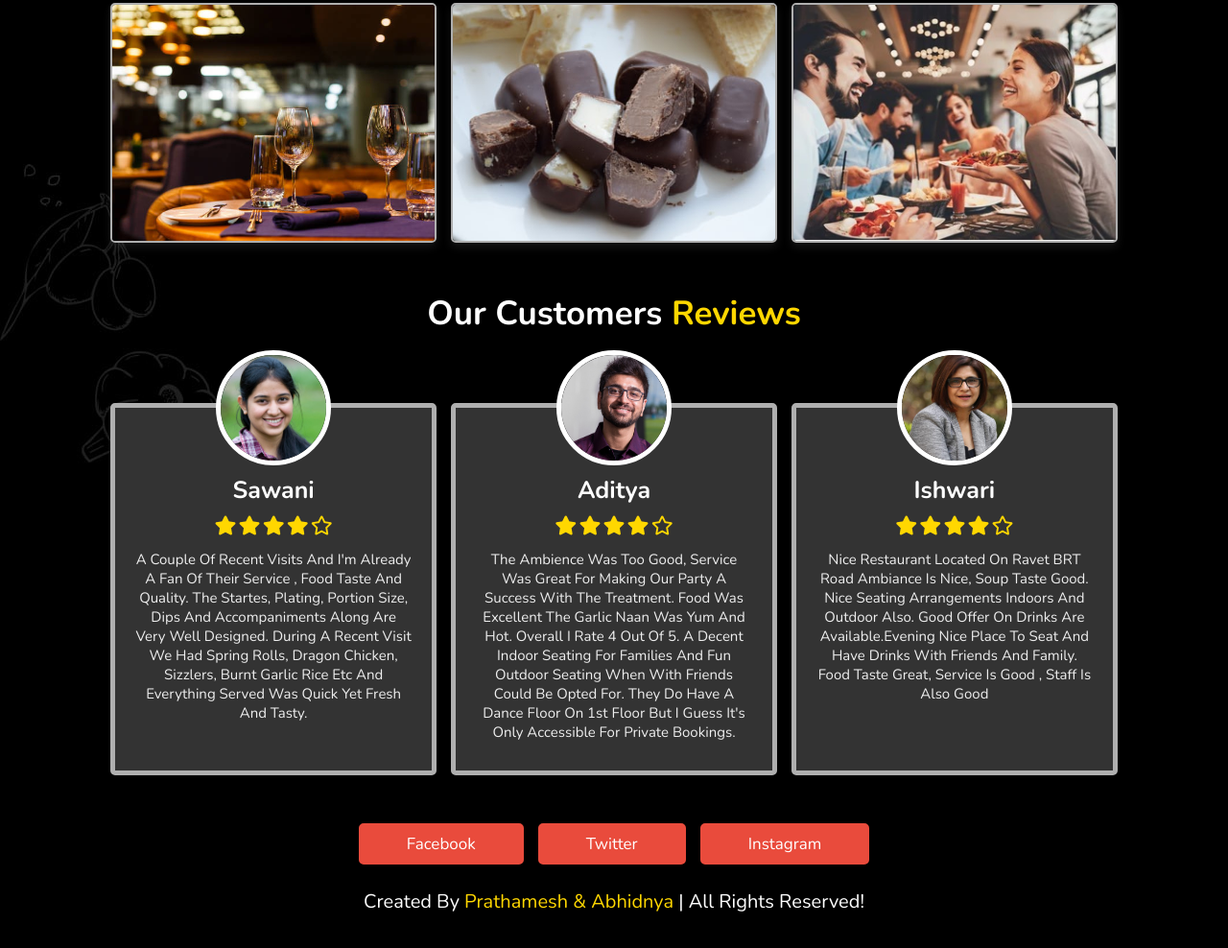
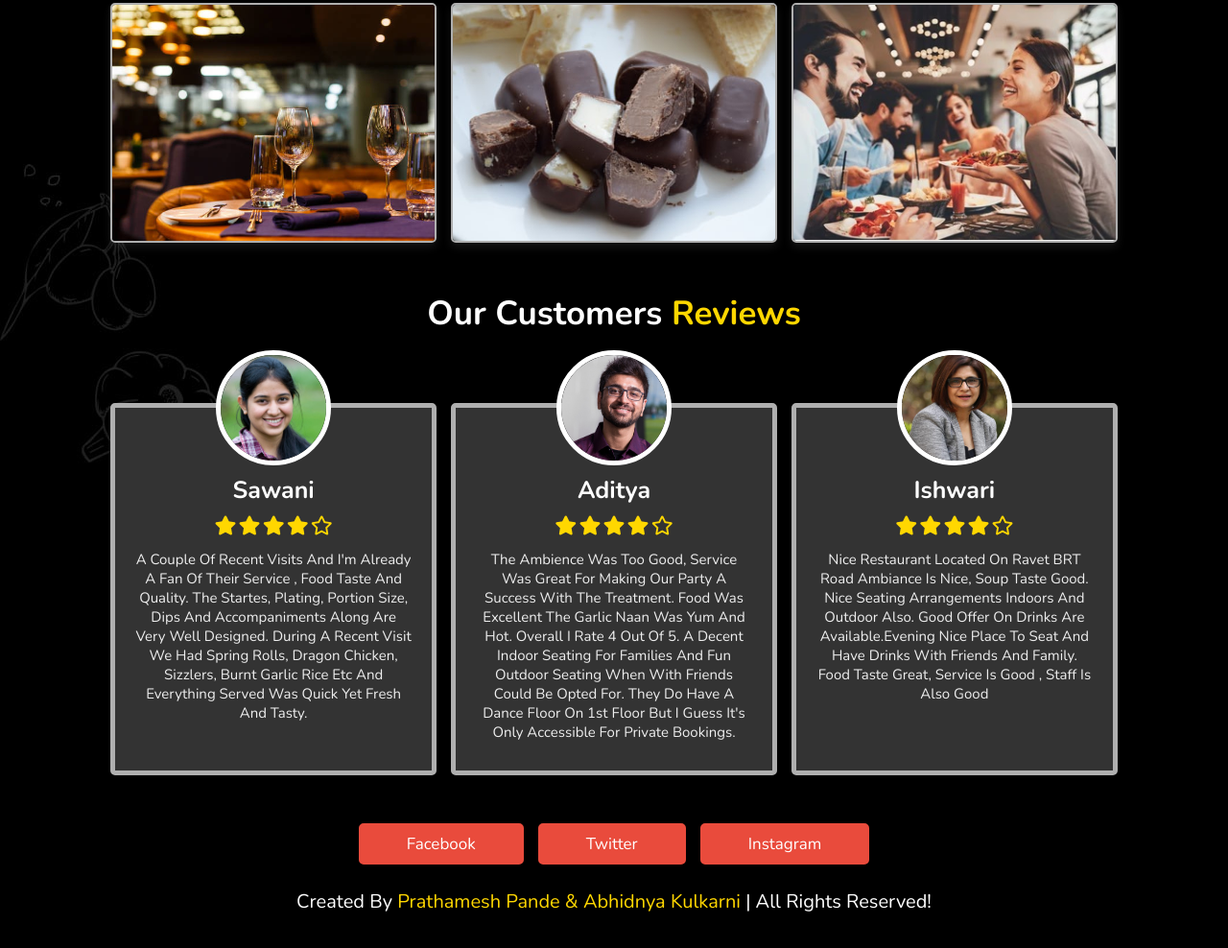
Before and after one commit to GrapherUI/Restaurant-s-Frontend-webpage, a plain HTML site: page index.html in a window 1280 px wide. Shown: the part 2893-3881 px from the top of the page at 96% size. Drawn offline with nearby package versions, Linux system fonts and the light colour scheme.

Commit message:
Credits Updated

```diff
--- a/index.html
+++ b/index.html
@@ -348,7 +348,7 @@ span.onclick = function() {
         <a href="#" class="btn">instagram</a>
     </div>
 
-    <h1 class="credit"> created by <span> Prathamesh & Abhidnya </span> | all rights reserved! </h1>
+    <h1 class="credit"> created by <span> Prathamesh Pande & Abhidnya Kulkarni </span> | all rights reserved! </h1>
 
 </section>
 
```
